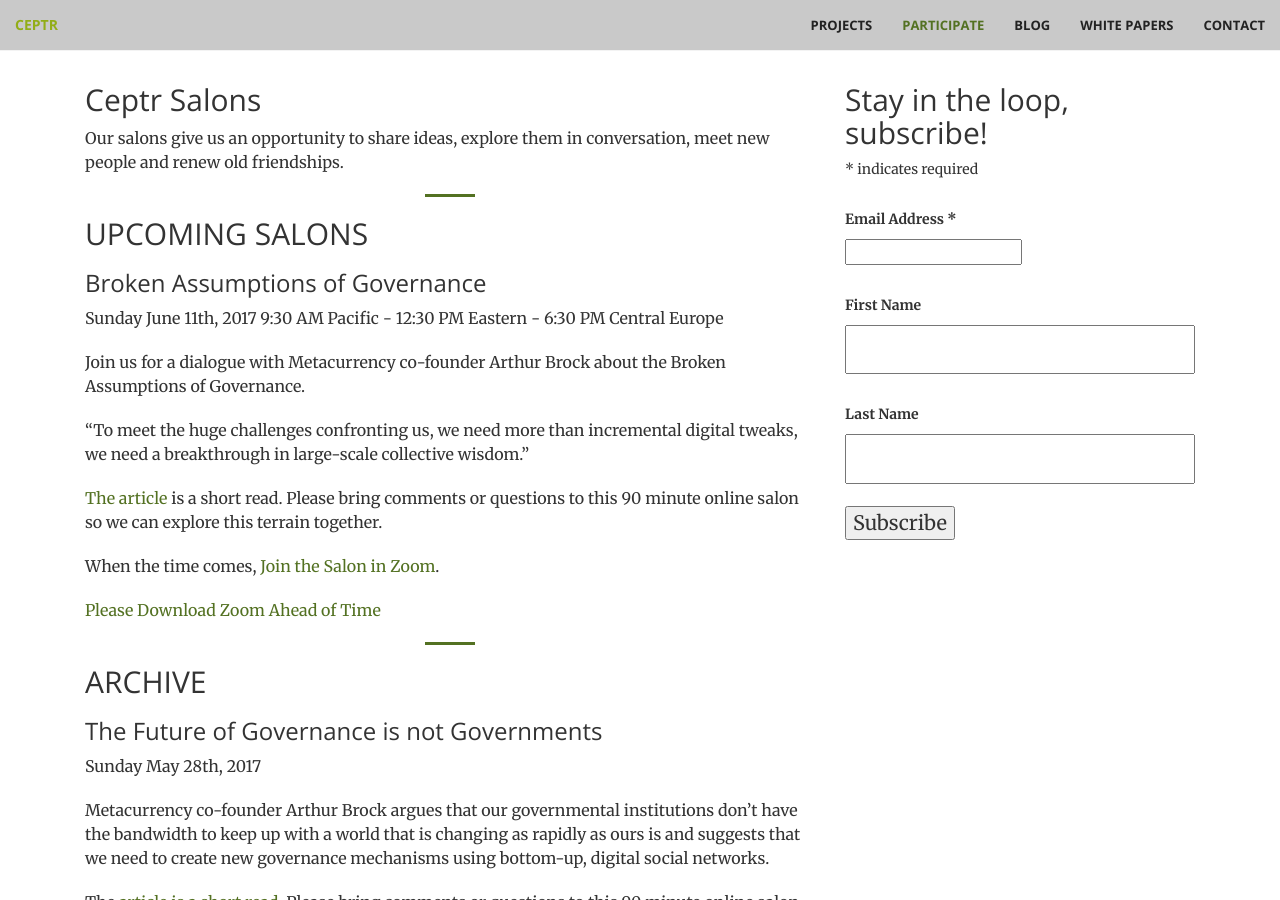
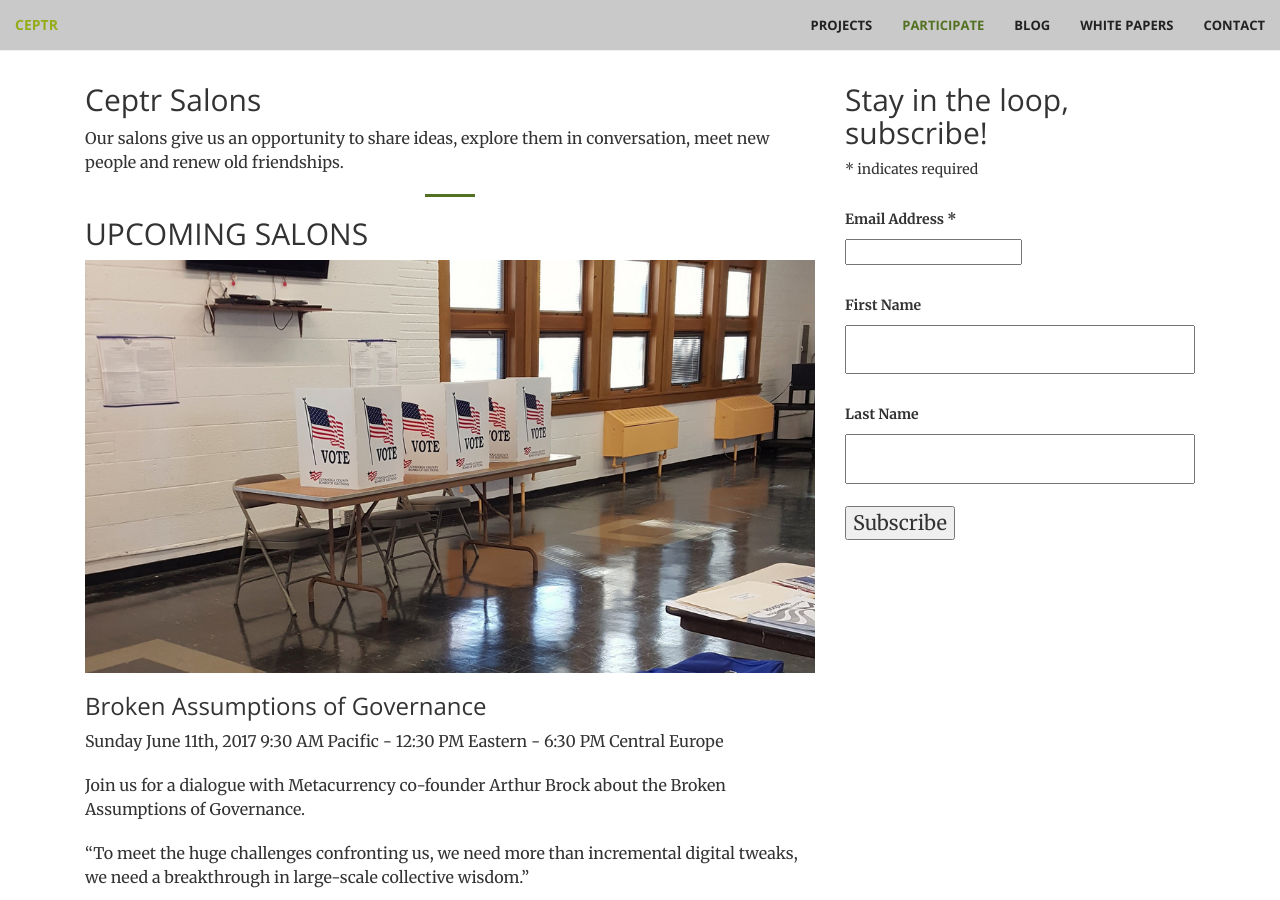
Before and after one commit to metacurrency/ceptr-org, a Jekyll site: the page built from _participate/salons.md, in a window 1280 px wide and 900 px high, scrolled down 339 px. Built offline with Jekyll 4.4.1, drawn with Linux system fonts in a browser that asks for light colours; comment, search, counter and statistics services are not loaded.

Commit message:
add image to 6-11 salon on salons.md

```diff
--- a/_participate/salons.md
+++ b/_participate/salons.md
@@ -37,6 +37,7 @@ Our salons give us an opportunity to share ideas, explore them in conversation,
 ----
 
 ## UPCOMING SALONS
+![Voting](/images/vote.jpg){:class="img-responsive"}
 ### Broken Assumptions of Governance
 Sunday June 11th, 2017
 9:30 AM Pacific - 12:30 PM Eastern - 6:30 PM Central Europe
```
